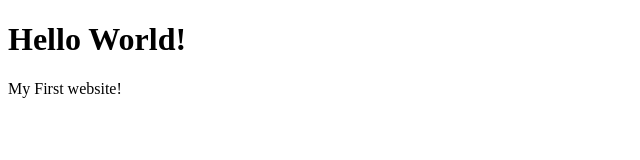
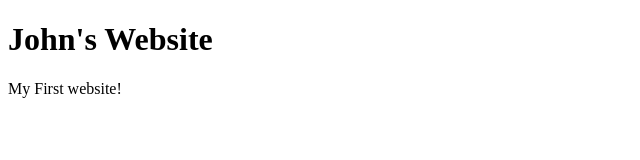
Before and after one commit to johncenason36/Firstwebsite, a plain HTML site: page index.html in a window 1280 px wide. Shown: the whole page, without its empty margins (0-640 px from the left). Drawn offline with Linux system fonts and the light colour scheme.

Commit message:
I added a new header to the website

```diff
--- a/index.html
+++ b/index.html
@@ -9,7 +9,7 @@
 </head>
 <body> <!-- The body is where all the content goes.  -->
     <h1>
-        Hello World!
+       John's Website
     </h1>
     My First website!
 
```
Also changed, not shown: 1 other file.
